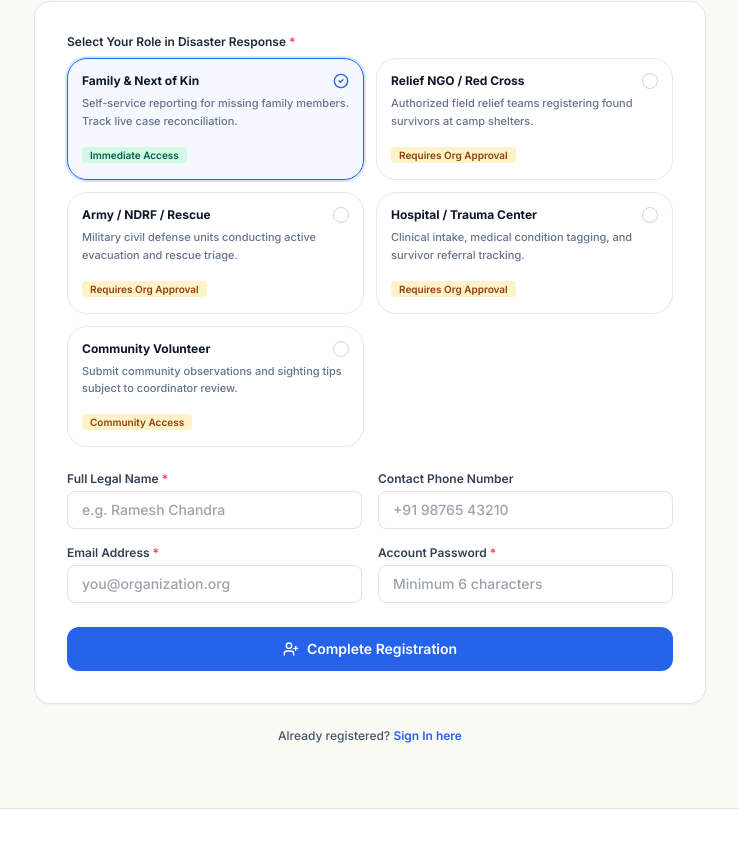
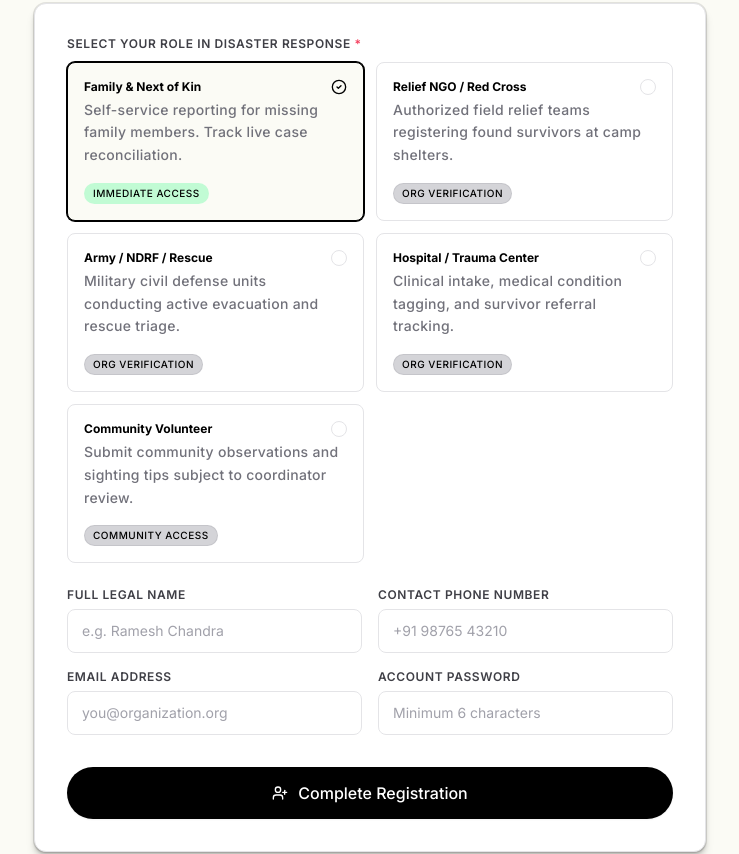
Before and after one commit to devbytarun/MILAN, a React (Vite) app: page /signup in a window 1280 px wide. Shown: the part 272-1126 px from the top of the page, without its empty margins (270-1009 px from the left). Built offline with nearby package versions, Linux system fonts and the light colour scheme; no server answers.

Commit message:
feat(auth): refine authentication views and role access guards

```diff
--- a/src/pages/LoginPage.tsx
+++ b/src/pages/LoginPage.tsx
@@ -2,7 +2,10 @@ import React, { useState } from 'react';
 import { Link, useNavigate } from 'react-router-dom';
 import { useAuth, DEMO_USERS } from '../context/AuthContext.tsx';
 import type { UserRole } from '../types/index.ts';
-import { LifeBuoy, LogIn, AlertCircle } from 'lucide-react';
+import { LogIn, AlertCircle } from 'lucide-react';
+import { Button } from '../components/ui/Button.tsx';
+import { Input } from '../components/ui/Input.tsx';
+import { Badge } from '../components/ui/Badge.tsx';
 
 export const LoginPage: React.FC = () => {
   const { signIn, switchDemoRole } = useAuth();
@@ -34,90 +37,82 @@ export const LoginPage: React.FC = () => {
   };
 
   return (
-    <div className="max-w-md mx-auto my-8 space-y-6">
+    <div className="max-w-md mx-auto my-12 space-y-6">
       <div className="text-center space-y-2">
-        <div className="inline-flex w-12 h-12 rounded-2xl bg-blue-600 text-white items-center justify-center shadow-lg shadow-blue-500/20 mb-2">
-          <LifeBuoy className="w-6 h-6" />
-        </div>
-        <h1 className="text-2xl font-bold text-slate-900 tracking-tight">Sign In to MILAN</h1>
-        <p className="text-xs text-slate-600">
+        <Badge variant="mint" size="sm">
+          Authorized Access
+        </Badge>
+        <h1 className="type-display-md text-ink mt-2">Sign In to MILAN</h1>
+        <p className="type-caption text-shade-50">
           Enter your authorized credentials or select an evaluation demo account below.
         </p>
       </div>
 
-      <div className="bg-white border border-slate-200 rounded-2xl p-6 sm:p-8 shadow-sm space-y-6">
+      <div className="bg-canvas-light border border-hairline-light rounded-lg p-6 sm:p-8 shadow-elevation-3 space-y-6">
         {error && (
-          <div className="p-3 bg-rose-50 border border-rose-200 rounded-xl flex items-start gap-2.5 text-xs text-rose-700">
+          <div className="p-3.5 bg-rose-50 border border-rose-200 rounded-md flex items-start gap-2.5 text-xs text-rose-700">
             <AlertCircle className="w-4 h-4 shrink-0 mt-0.5" />
             <span>{error}</span>
           </div>
         )}
 
         <form onSubmit={handleSubmit} className="space-y-4">
-          <div>
-            <label className="block text-xs font-semibold text-slate-700 mb-1">
-              Email Address
-            </label>
-            <input
+          <Input
+            label="Email Address"
             type="email"
             required
             value={email}
             onChange={(e) => setEmail(e.target.value)}
             placeholder="e.g. family@milan.demo or your@email.com"
-              className="w-full px-3.5 py-2 text-sm border border-slate-300 rounded-lg focus:ring-2 focus:ring-blue-500 focus:border-blue-500 outline-none transition"
           />
-          </div>
 
-          <div>
-            <div className="flex items-center justify-between mb-1">
-              <label className="block text-xs font-semibold text-slate-700">
-                Password
-              </label>
-            </div>
-            <input
+          <Input
+            label="Password"
             type="password"
             value={password}
             onChange={(e) => setPassword(e.target.value)}
             placeholder="••••••••"
-              className="w-full px-3.5 py-2 text-sm border border-slate-300 rounded-lg focus:ring-2 focus:ring-blue-500 focus:border-blue-500 outline-none transition"
           />
+
+          <div className="pt-2">
+            <Button
+              type="submit"
+              variant="primary"
+              size="md"
+              isLoading={loading}
+              leftIcon={<LogIn className="w-4 h-4" />}
+              className="w-full"
+            >
+              Sign In
+            </Button>
           </div>
-
-          <button
-            type="submit"
-            disabled={loading}
-            className="w-full py-2.5 bg-blue-600 hover:bg-blue-500 text-white font-semibold rounded-lg text-sm flex items-center justify-center gap-2 shadow-sm transition disabled:opacity-50"
-          >
-            {loading ? 'Authenticating...' : <><LogIn className="w-4 h-4" /> Sign In</>}
-          </button>
         </form>
 
-        <div className="relative">
+        <div className="relative pt-2">
           <div className="absolute inset-0 flex items-center">
-            <div className="w-full border-t border-slate-200"></div>
+            <div className="w-full border-t border-hairline-light"></div>
           </div>
-          <div className="relative flex justify-center text-xs uppercase">
-            <span className="bg-white px-2 text-slate-400 font-semibold">Or 1-Click Demo Login</span>
+          <div className="relative flex justify-center text-[10px] uppercase">
+            <span className="bg-canvas-light px-3 text-shade-40 font-semibold tracking-wider">
+              1-Click Evaluation Personas
+            </span>
           </div>
         </div>
 
         {/* Quick Demo Logins */}
-        <div className="space-y-2">
-          <p className="text-[11px] text-slate-500 text-center">
-            Instantly test the system with seeded credentials:
-          </p>
+        <div className="space-y-2 pt-1">
           <div className="grid grid-cols-2 gap-2">
             {(Object.keys(DEMO_USERS) as UserRole[]).filter((r) => r !== 'VOLUNTEER').map((role) => (
               <button
                 key={role}
                 type="button"
                 onClick={() => handleQuickLogin(role)}
-                className="px-2.5 py-2 border border-slate-200 hover:border-blue-300 hover:bg-blue-50/50 rounded-lg text-left transition"
+                className="p-2.5 border border-hairline-light hover:border-shade-60 hover:bg-canvas-cream rounded-md text-left transition-colors duration-150"
               >
-                <div className="text-[10px] font-bold text-blue-700 uppercase">
+                <div className="text-[10px] font-semibold text-shade-60 uppercase tracking-wider">
                   {role.replace('_', ' ')}
                 </div>
-                <div className="text-xs font-semibold text-slate-800 truncate">
+                <div className="text-xs font-semibold text-ink truncate mt-0.5">
                   {DEMO_USERS[role].fullName.split(' ')[0]}
                 </div>
               </button>
@@ -126,9 +121,9 @@ export const LoginPage: React.FC = () => {
         </div>
       </div>
 
-      <div className="text-center text-xs text-slate-600">
+      <div className="text-center type-caption text-shade-50">
         Don't have an account?{' '}
-        <Link to="/signup" className="text-blue-600 font-semibold hover:underline">
+        <Link to="/signup" className="text-ink font-semibold hover:underline">
           Register new account
         </Link>
       </div>
--- a/src/pages/SignupPage.tsx
+++ b/src/pages/SignupPage.tsx
@@ -2,7 +2,10 @@ import React, { useState } from 'react';
 import { Link, useNavigate } from 'react-router-dom';
 import { useAuth } from '../context/AuthContext.tsx';
 import type { UserRole } from '../types/index.ts';
-import { LifeBuoy, UserPlus, AlertCircle, CheckCircle2 } from 'lucide-react';
+import { UserPlus, AlertCircle, CheckCircle2 } from 'lucide-react';
+import { Button } from '../components/ui/Button.tsx';
+import { Input } from '../components/ui/Input.tsx';
+import { Badge } from '../components/ui/Badge.tsx';
 
 const ROLE_OPTIONS: { role: UserRole; title: string; desc: string; badge: string; autoApproved: boolean }[] = [
   {
@@ -16,21 +19,21 @@ const ROLE_OPTIONS: { role: UserRole; title: string; desc: string; badge: string
     role: 'NGO',
     title: 'Relief NGO / Red Cross',
     desc: 'Authorized field relief teams registering found survivors at camp shelters.',
-    badge: 'Requires Org Approval',
+    badge: 'Org Verification',
     autoApproved: false,
   },
   {
     role: 'ARMY_RESCUE',
     title: 'Army / NDRF / Rescue',
     desc: 'Military civil defense units conducting active evacuation and rescue triage.',
-    badge: 'Requires Org Approval',
+    badge: 'Org Verification',
     autoApproved: false,
   },
   {
     role: 'HOSPITAL',
     title: 'Hospital / Trauma Center',
     desc: 'Clinical intake, medical condition tagging, and survivor referral tracking.',
-    badge: 'Requires Org Approval',
+    badge: 'Org Verification',
     autoApproved: false,
   },
   {
@@ -71,20 +74,20 @@ export const SignupPage: React.FC = () => {
   };
 
   return (
-    <div className="max-w-2xl mx-auto my-8 space-y-6">
+    <div className="max-w-2xl mx-auto my-12 space-y-6">
       <div className="text-center space-y-2">
-        <div className="inline-flex w-12 h-12 rounded-2xl bg-blue-600 text-white items-center justify-center shadow-lg shadow-blue-500/20 mb-2">
-          <LifeBuoy className="w-6 h-6" />
-        </div>
-        <h1 className="text-2xl font-bold text-slate-900 tracking-tight">Register for MILAN</h1>
-        <p className="text-xs text-slate-600">
+        <Badge variant="mint" size="sm">
+          Account Enrollment
+        </Badge>
+        <h1 className="type-display-md text-ink mt-2">Register for MILAN</h1>
+        <p className="type-caption text-shade-50">
           Select your operational role to establish proper data access and reporting authorization.
         </p>
       </div>
 
-      <div className="bg-white border border-slate-200 rounded-2xl p-6 sm:p-8 shadow-sm space-y-6">
+      <div className="bg-canvas-light border border-hairline-light rounded-lg p-6 sm:p-8 shadow-elevation-3 space-y-6">
         {error && (
-          <div className="p-3 bg-rose-50 border border-rose-200 rounded-xl flex items-start gap-2.5 text-xs text-rose-700">
+          <div className="p-3.5 bg-rose-50 border border-rose-200 rounded-md flex items-start gap-2.5 text-xs text-rose-700">
             <AlertCircle className="w-4 h-4 shrink-0 mt-0.5" />
             <span>{error}</span>
           </div>
@@ -92,8 +95,8 @@ export const SignupPage: React.FC = () => {
 
         <form onSubmit={handleSubmit} className="space-y-6">
           {/* Role Selection Grid */}
-          <div>
-            <label className="block text-xs font-semibold text-slate-800 mb-2">
+          <div className="space-y-2.5">
+            <label className="block text-xs font-semibold text-shade-70 uppercase tracking-wider">
               Select Your Role in Disaster Response <span className="text-rose-500">*</span>
             </label>
             <div className="grid grid-cols-1 sm:grid-cols-2 gap-3">
@@ -103,33 +106,27 @@ export const SignupPage: React.FC = () => {
                   <div
                     key={opt.role}
                     onClick={() => setRole(opt.role)}
-                    className={`p-3.5 rounded-xl border cursor-pointer transition flex flex-col justify-between ${
+                    className={`p-4 rounded-md border cursor-pointer transition-all duration-150 flex flex-col justify-between ${
                       selected
-                        ? 'border-blue-600 bg-blue-50/60 ring-2 ring-blue-500/20 shadow-sm'
-                        : 'border-slate-200 hover:border-slate-300 hover:bg-slate-50'
+                        ? 'border-ink bg-canvas-cream ring-1 ring-ink'
+                        : 'border-hairline-light hover:border-shade-40 hover:bg-canvas-cream/50'
                     }`}
                   >
                     <div>
-                      <div className="flex items-center justify-between mb-1.5">
-                        <span className="text-xs font-bold text-slate-900">{opt.title}</span>
+                      <div className="flex items-center justify-between mb-1">
+                        <span className="text-xs font-bold text-ink">{opt.title}</span>
                         {selected ? (
-                          <CheckCircle2 className="w-4 h-4 text-blue-600 shrink-0" />
+                          <CheckCircle2 className="w-4 h-4 text-ink shrink-0" />
                         ) : (
-                          <span className="w-4 h-4 rounded-full border border-slate-300"></span>
+                          <span className="w-4 h-4 rounded-pill border border-hairline-light shrink-0" />
                         )}
                       </div>
-                      <p className="text-[11px] text-slate-500 leading-relaxed">{opt.desc}</p>
+                      <p className="type-caption text-shade-50 leading-relaxed">{opt.desc}</p>
                     </div>
-                    <div className="mt-2.5">
-                      <span
-                        className={`text-[10px] font-semibold px-2 py-0.5 rounded ${
-                          opt.autoApproved
-                            ? 'bg-emerald-100 text-emerald-800'
-                            : 'bg-amber-100 text-amber-800'
-                        }`}
-                      >
+                    <div className="mt-3">
+                      <Badge variant={opt.autoApproved ? 'mint' : 'shade'} size="sm">
                         {opt.badge}
-                      </span>
+                      </Badge>
                     </div>
                   </div>
                 );
@@ -139,92 +136,70 @@ export const SignupPage: React.FC = () => {
 
           {/* User Details */}
           <div className="grid grid-cols-1 sm:grid-cols-2 gap-4">
-            <div>
-              <label className="block text-xs font-semibold text-slate-700 mb-1">
-                Full Legal Name <span className="text-rose-500">*</span>
-              </label>
-              <input
-                type="text"
+            <Input
+              label="Full Legal Name"
               required
               value={fullName}
               onChange={(e) => setFullName(e.target.value)}
               placeholder="e.g. Ramesh Chandra"
-                className="w-full px-3.5 py-2 text-sm border border-slate-300 rounded-lg focus:ring-2 focus:ring-blue-500 focus:border-blue-500 outline-none transition"
             />
-            </div>
 
-            <div>
-              <label className="block text-xs font-semibold text-slate-700 mb-1">
-                Contact Phone Number
-              </label>
-              <input
+            <Input
+              label="Contact Phone Number"
               type="tel"
               value={phone}
               onChange={(e) => setPhone(e.target.value)}
               placeholder="+91 98765 43210"
-                className="w-full px-3.5 py-2 text-sm border border-slate-300 rounded-lg focus:ring-2 focus:ring-blue-500 focus:border-blue-500 outline-none transition"
             />
-            </div>
 
-            <div>
-              <label className="block text-xs font-semibold text-slate-700 mb-1">
-                Email Address <span className="text-rose-500">*</span>
-              </label>
-              <input
+            <Input
+              label="Email Address"
               type="email"
               required
               value={email}
               onChange={(e) => setEmail(e.target.value)}
               placeholder="you@organization.org"
-                className="w-full px-3.5 py-2 text-sm border border-slate-300 rounded-lg focus:ring-2 focus:ring-blue-500 focus:border-blue-500 outline-none transition"
             />
-            </div>
 
-            <div>
-              <label className="block text-xs font-semibold text-slate-700 mb-1">
-                Account Password <span className="text-rose-500">*</span>
-              </label>
-              <input
+            <Input
+              label="Account Password"
               type="password"
               required
               value={password}
               onChange={(e) => setPassword(e.target.value)}
               placeholder="Minimum 6 characters"
-                className="w-full px-3.5 py-2 text-sm border border-slate-300 rounded-lg focus:ring-2 focus:ring-blue-500 focus:border-blue-500 outline-none transition"
             />
-            </div>
           </div>
 
           {/* Org Name if not FAMILY */}
           {role !== 'FAMILY' && (
-            <div>
-              <label className="block text-xs font-semibold text-slate-700 mb-1">
-                Organization / Camp / Hospital Name <span className="text-rose-500">*</span>
-              </label>
-              <input
-                type="text"
+            <Input
+              label="Organization / Camp / Hospital Name"
               required
               value={orgName}
               onChange={(e) => setOrgName(e.target.value)}
-                placeholder="e.g. NDRF Battalion 4 / District Civil Hospital"
-                className="w-full px-3.5 py-2 text-sm border border-slate-300 rounded-lg focus:ring-2 focus:ring-blue-500 focus:border-blue-500 outline-none transition"
+              placeholder="e.g. NDRF Battalion 4 / Civil Hospital"
             />
-            </div>
           )}
 
-          <button
+          <div className="pt-2">
+            <Button
               type="submit"
-            disabled={loading}
-            className="w-full py-3 bg-blue-600 hover:bg-blue-500 text-white font-semibold rounded-lg text-sm flex items-center justify-center gap-2 shadow-sm transition disabled:opacity-50"
+              variant="primary"
+              size="lg"
+              isLoading={loading}
+              leftIcon={<UserPlus className="w-4 h-4" />}
+              className="w-full"
             >
-            {loading ? 'Creating Account...' : <><UserPlus className="w-4 h-4" /> Complete Registration</>}
-          </button>
+              Complete Registration
+            </Button>
+          </div>
         </form>
       </div>
 
-      <div className="text-center text-xs text-slate-600">
+      <div className="text-center type-caption text-shade-50">
         Already registered?{' '}
-        <Link to="/login" className="text-blue-600 font-semibold hover:underline">
+        <Link to="/login" className="text-ink font-semibold hover:underline">
           Sign In here
         </Link>
       </div>
```
Also changed, not shown: src/components/ProtectedRoute.tsx (+51 -31 lines). Lines whose indentation alone changed are shown as unchanged.
